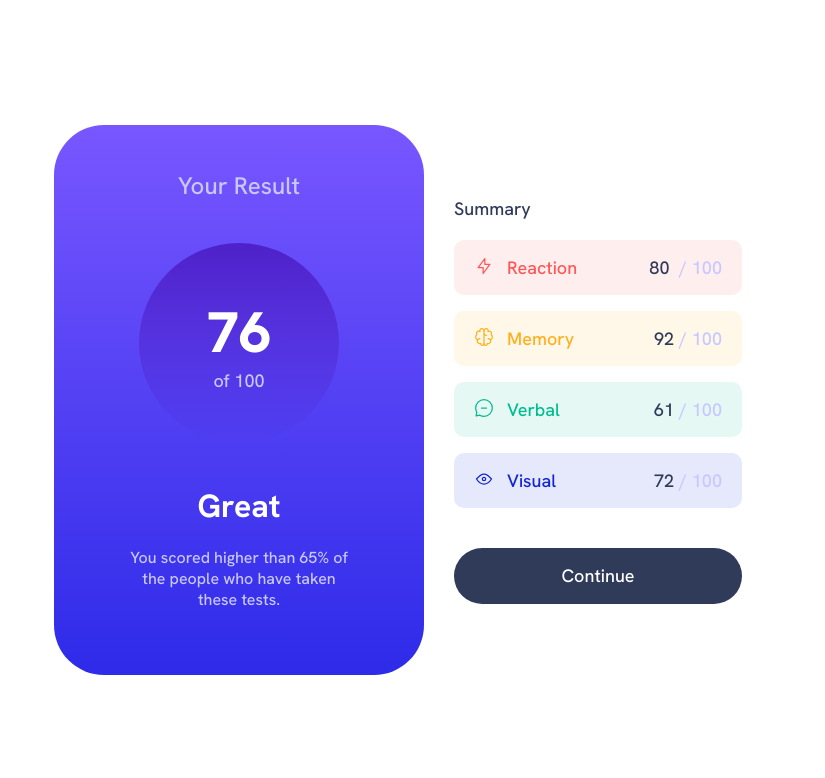
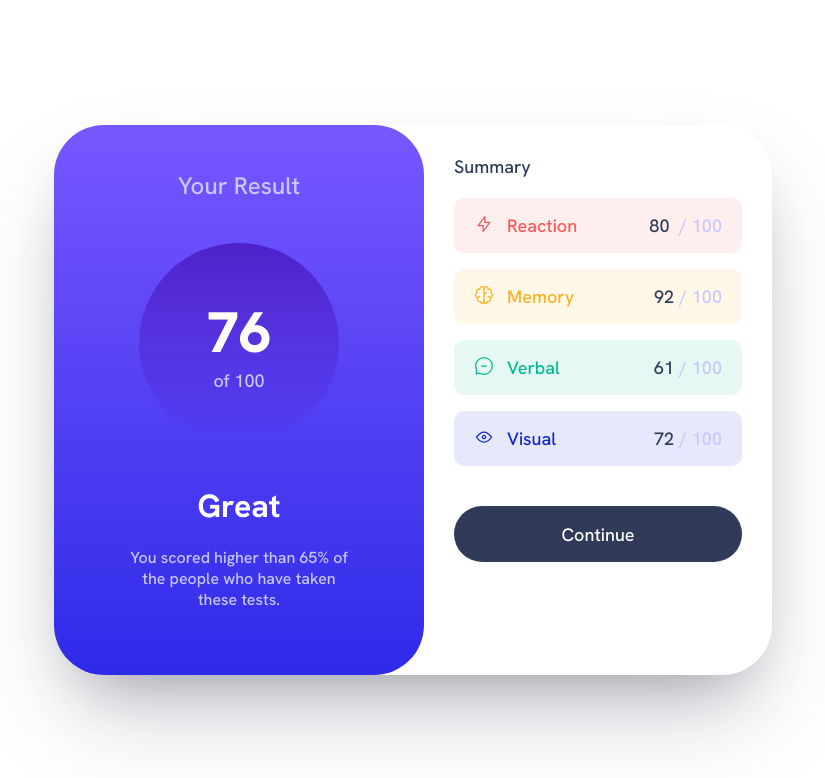
Before and after one commit to BMcdavitt/femResultsSummaryComponent, a plain HTML site: page index.html in a window 1280 px wide. Shown: the whole page, without its empty margins (227-1052 px from the left). Drawn offline with Linux system fonts and the light colour scheme.

Commit message:
Box Shadow Addition

```diff
--- a/index.html
+++ b/index.html
@@ -20,7 +20,7 @@
 
 <body>
   <div class="mainContainer">
-
+    <div class="resultContainer">
       <div class="resultsHeader">
         <h1>Your Result</h1>
         <div class="resultTotal">
@@ -131,7 +131,7 @@
           Continue
         </div>
 
-
+      </div>
 
     </div>
   </div>
--- a/style.css
+++ b/style.css
@@ -80,9 +80,13 @@ img {
   height: auto;
 }
 
-.mainContainer {
+.resultContainer {
   display: flex;
   flex-direction: column;
+}
+
+.mainContainer:active {
+  box-shadow: 5px 5px 15px 5px #000000;
 }
 
 .resultsHeader {
@@ -238,9 +242,15 @@ img {
     width: 100vw;
     height: 100vh;
     display: flex;
-    flex-direction: row;
     justify-content: center;
     align-items: center;
+  }
+
+  .resultContainer {
+    display: flex;
+    flex-direction: row;
+    box-shadow: rgba(50, 50, 93, 0.25) 0px 50px 100px -20px, rgba(0, 0, 0, 0.3) 0px 30px 60px -30px;
+    border-radius: 3.125rem;
   }
 
   .resultsHeader {
```
Lines whose indentation alone changed are shown as unchanged.
